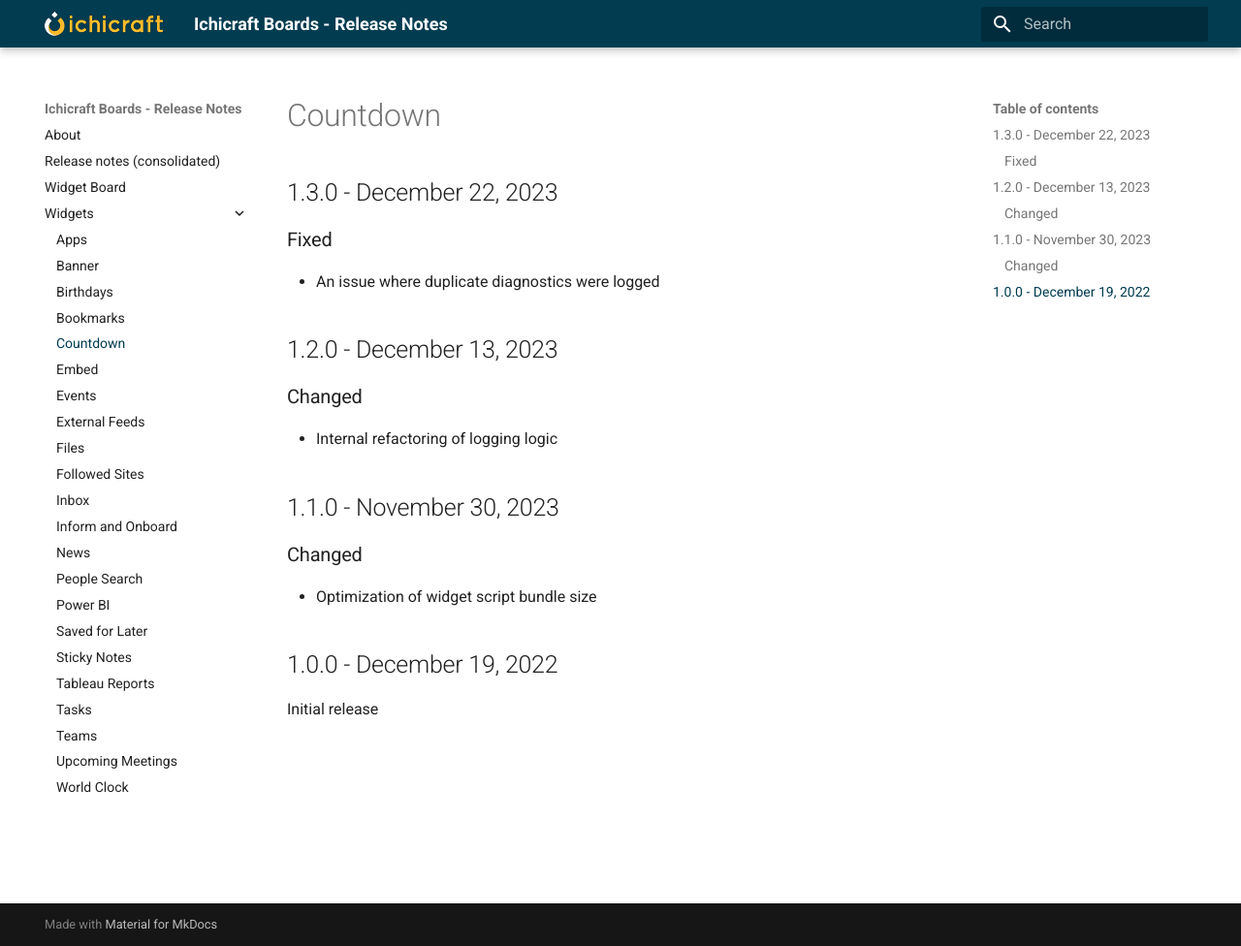
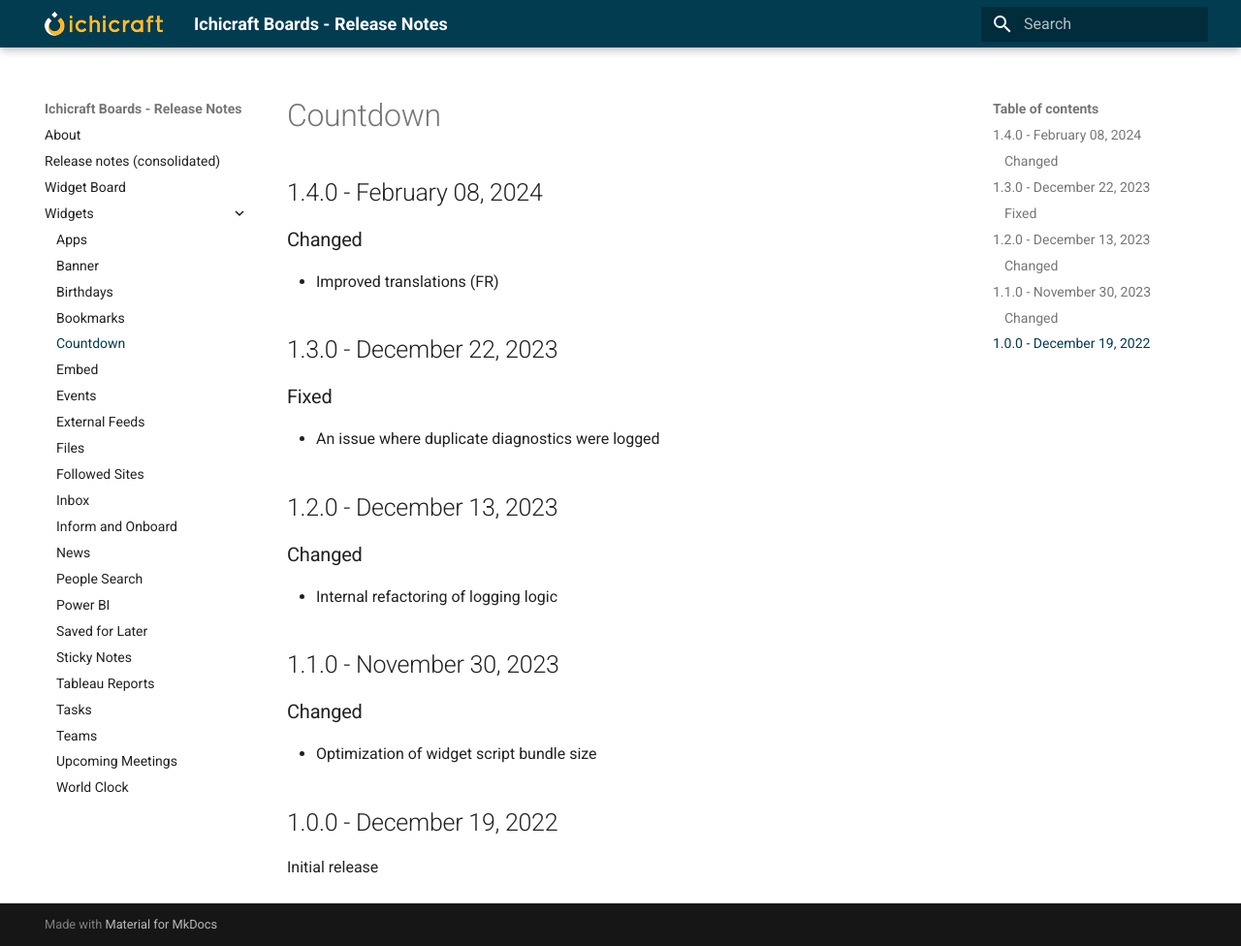
Before and after one commit to ichicraft/widgets-docs, an MkDocs documentation site: the page built from docs/Widgets/Countdown.md, in a window 1280 px wide and 976 px high. Shown: the whole window at 97% size. Built offline with MkDocs 1.6.1 and Material for MkDocs 9.7.7, drawn with Linux system fonts in a browser that asks for light colours.

```diff
--- a/docs/Widgets/Countdown.md
+++ b/docs/Widgets/Countdown.md
@@ -1,3 +1,8 @@
+## 1.4.0 - February 08, 2024
+
+### Changed
+- Improved translations (FR)
+
 ## 1.3.0 - December 22, 2023
 
 ### Fixed
```
Also changed, not shown: docs/Release-notes-(consolidated).md (+5 -0 lines).
